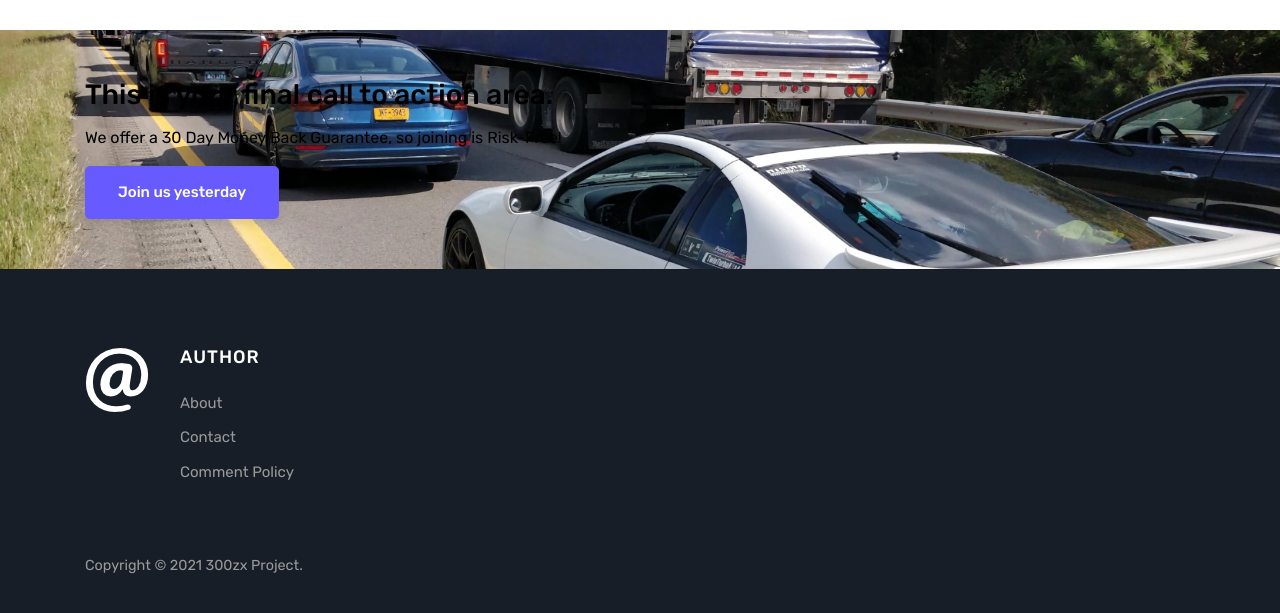
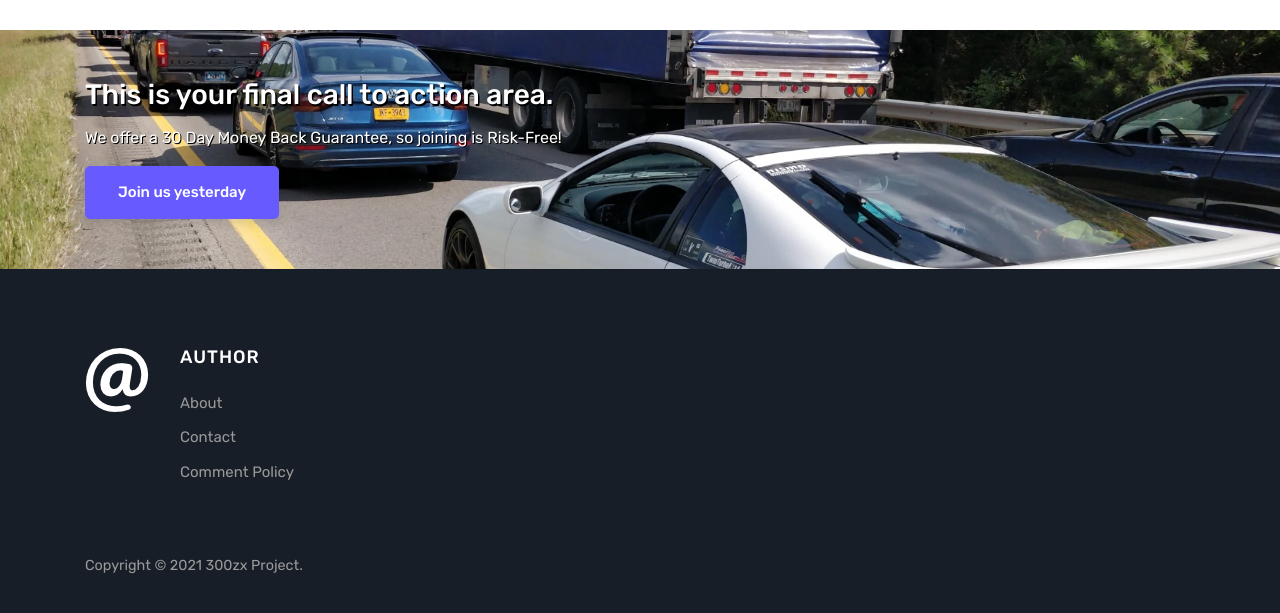
Before and after one commit to 300zxProject/300zxProject.github.io, a Jekyll site: the page built from index.html, in a window 1280 px wide and 1400 px high, scrolled down 798 px. Shown: the part 777-1390 px from the top of the window. Built offline with Jekyll 4.4.1, drawn with Linux system fonts in a browser that asks for light colours; the list of posts is cut into pages by our own code.

Commit message:
Fixed Fotter theme

```diff
--- a/assets/css/theme.css
+++ b/assets/css/theme.css
@@ -398,11 +398,13 @@ span.post-name a,span.post-read-more a:hover {
 }
 .beforefooter h3,
 .beforefooter h5 {
-    color: black;
+    color: white;
+    text-shadow: 1.5px 1.5px black;
 }
 .beforefooter p,
 .beforefooter span {
-  color: black;
+  color: white;
+  text-shadow: 1px 1px black;
 }
 .footer a {color:inherit;}
 .footer a:hover {color:#fff; text-decoration:none;}
```
